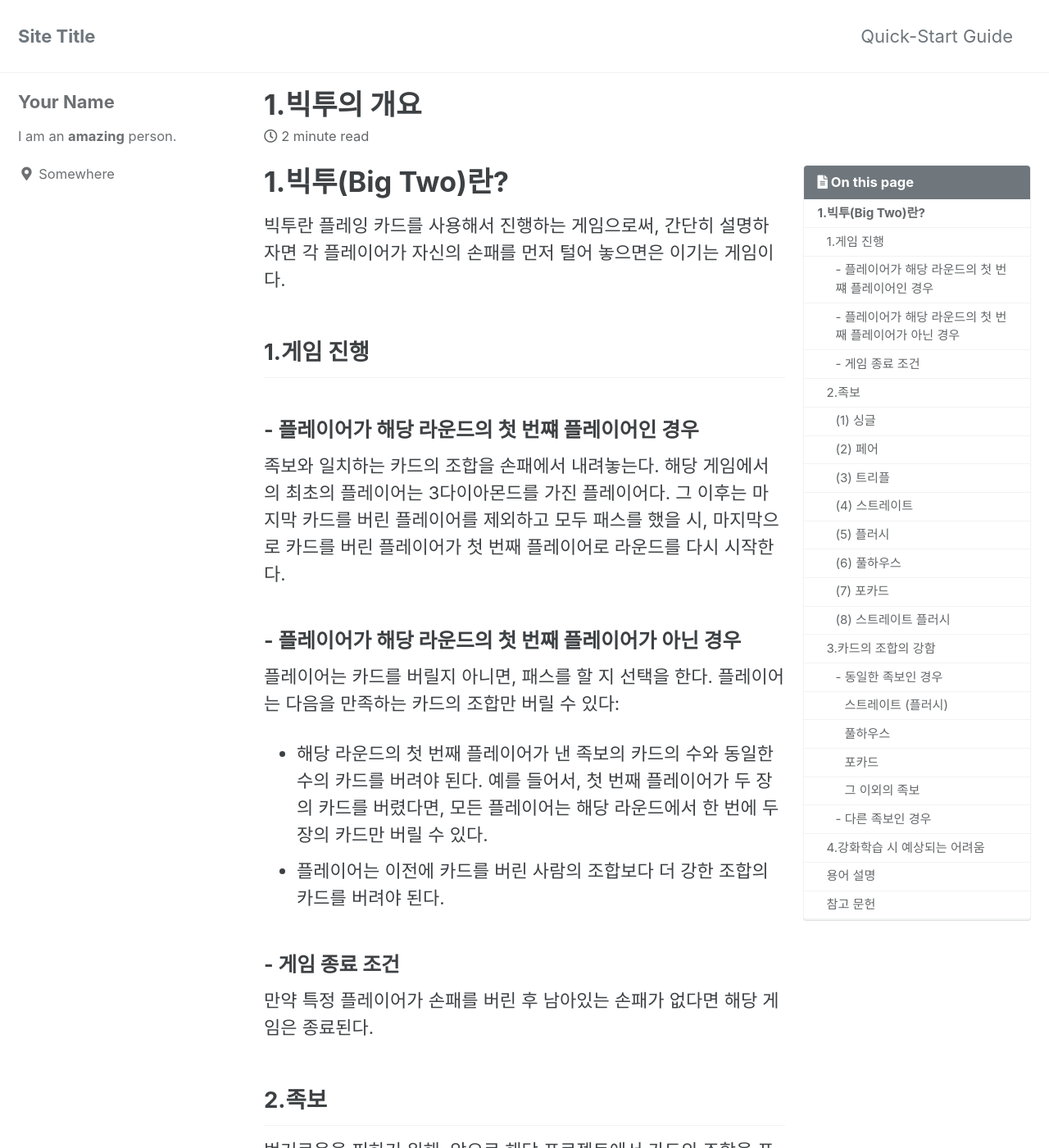
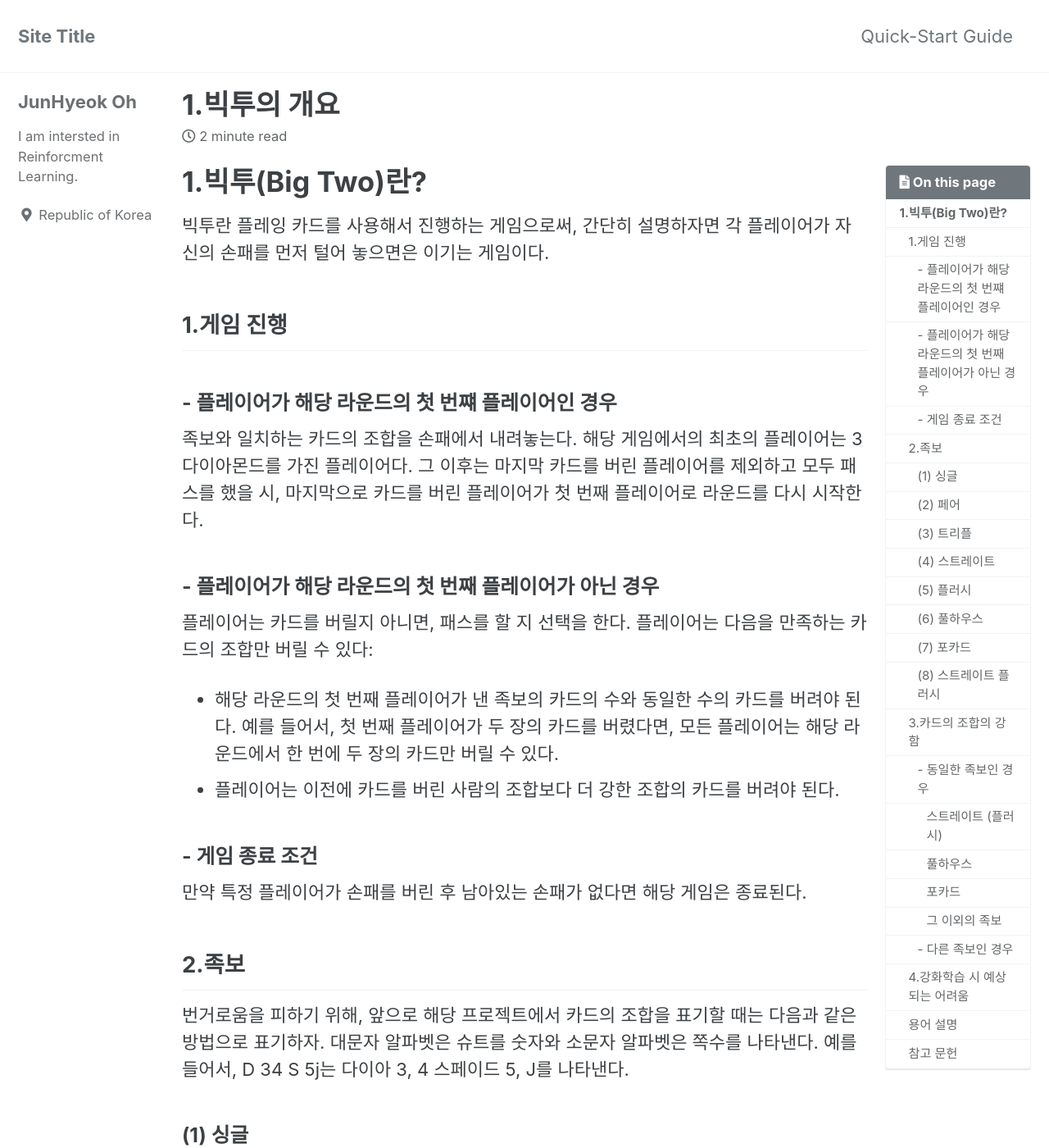
Before and after one commit to 1a7b2c9/1a7b2c9.github.io, a Jekyll site: the page built from _posts/2023-09-25-The_introduction_of_Bit_Two.md, in a window 1280 px wide and 1400 px high. Shown: the whole window at 82% size. Built offline with Jekyll 4.4.1, drawn with Linux system fonts in a browser that asks for light colours; cached includes are drawn as plain includes; some of the changed text lies outside the part shown.

Commit message:
Edit grid

```diff
--- a/_config.yml
+++ b/_config.yml
@@ -19,7 +19,7 @@ locale                   : "en-US"
 title                    : "Site Title"
 title_separator          : "-"
 subtitle                 : # site tagline that appears below site title in masthead
-name                     : "Your Name"
+name                     : "JunHyeok Oh"
 description              : "An amazing website."
 url                      : # the base hostname & protocol for your site e.g. "https://mmistakes.github.io"
 baseurl                  : # the subpath of your site, e.g. "/blog"
@@ -104,10 +104,10 @@ analytics:
 
 # Site Author
 author:
-  name             : "Your Name"
+  name             : "JunHyeok Oh"
   avatar           : # path of avatar image, e.g. "/assets/images/bio-photo.jpg"
-  bio              : "I am an **amazing** person."
-  location         : "Somewhere"
+  bio              : "I am intersted in Reinforcment Learning."
+  location         : "Republic of Korea"
   email            :
   links:
     - label: "Email"
--- a/_sass/minimal-mistakes/_variables.scss
+++ b/_sass/minimal-mistakes/_variables.scss
@@ -155,9 +155,9 @@ $max-width: $x-large !default;
    Grid
    ========================================================================== */
 
-$right-sidebar-width-narrow: 200px !default;
-$right-sidebar-width: 300px !default;
-$right-sidebar-width-wide: 400px !default;
+$right-sidebar-width-narrow: 150px !default;
+$right-sidebar-width: 200px !default;
+$right-sidebar-width-wide: 250px !default;
 
 /*
    Other
```
